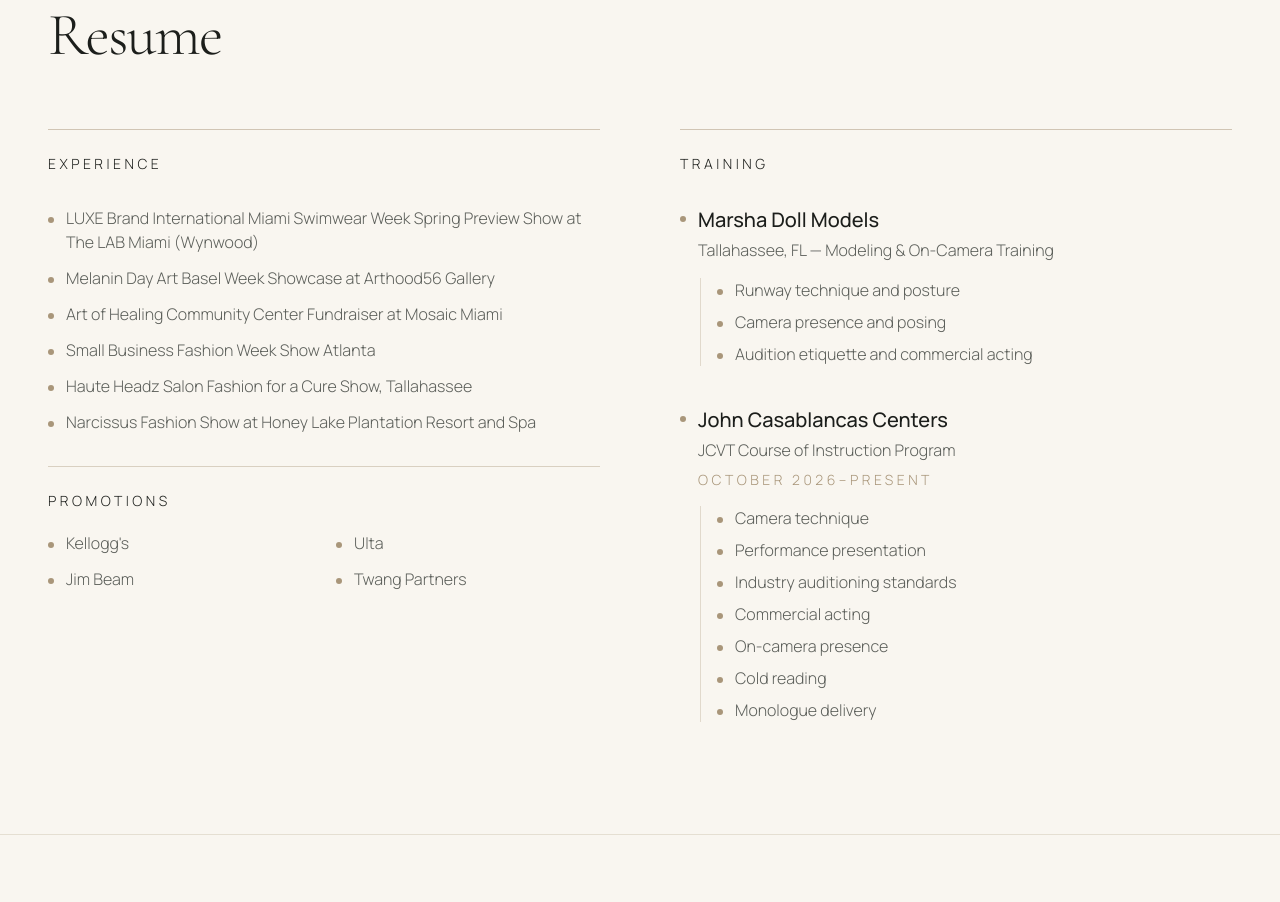
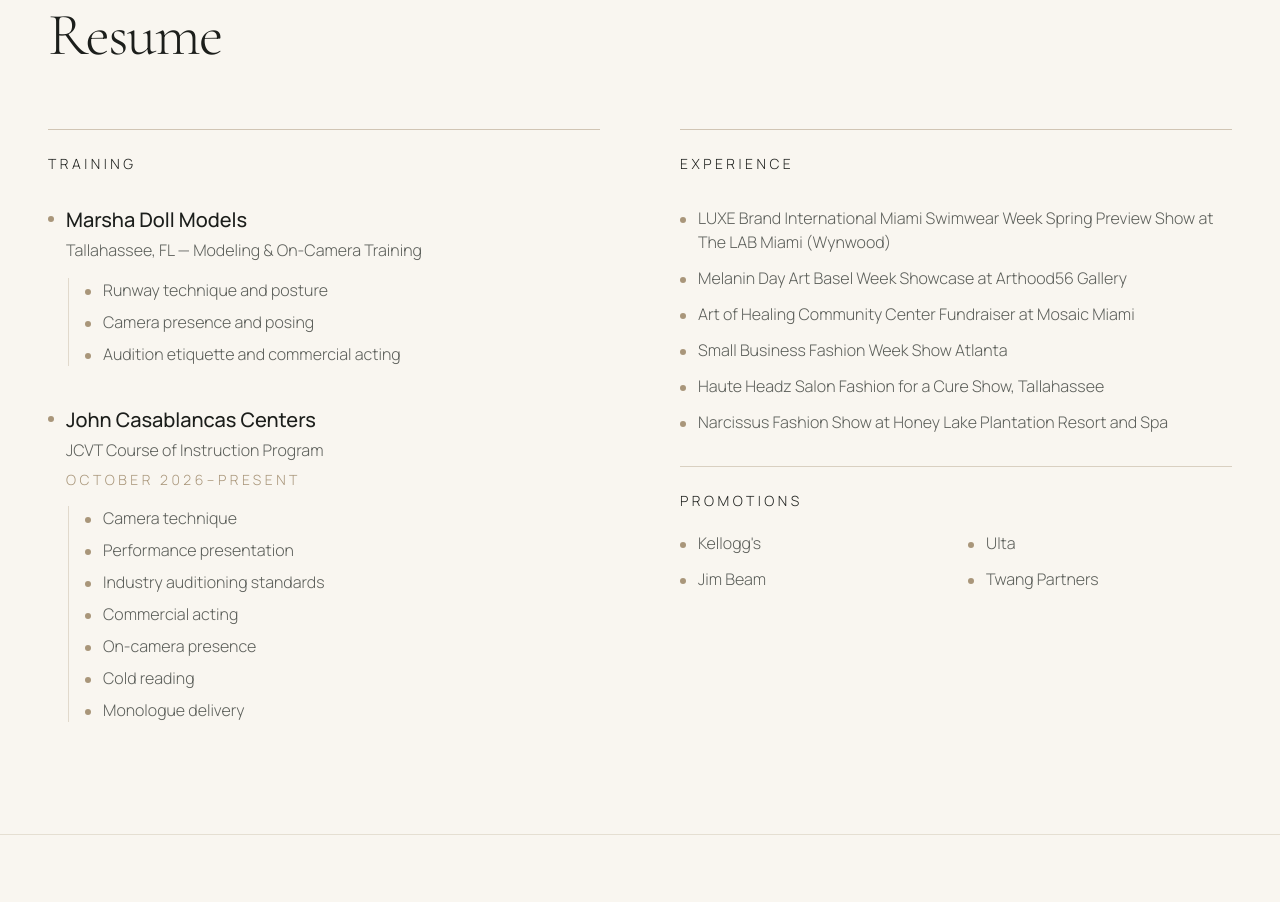
Before and after one commit to holygmusic-svg/chantae, a React (Create React App) app in the folder frontend/: page / in a window 1280 px wide. Shown: the part 2140-3042 px from the top of the page. Built offline with nearby package versions, Linux system fonts and the light colour scheme.

Commit message:
Swap Resume columns: Training left, Experience and Promotions right

```diff
--- a/frontend/src/components/Resume.jsx
+++ b/frontend/src/components/Resume.jsx
@@ -66,7 +66,7 @@
       </Reveal>
 
       <div className="grid grid-cols-1 lg:grid-cols-2 gap-14 lg:gap-20">
-        <Reveal delay={0.1} className="h-full">
+        <Reveal delay={0.2} className="h-full lg:order-2">
           <div className="border-t border-[#A9967A]/50 pt-6 h-full flex flex-col">
             <h3 className="label-ed text-[#1C1E1B] mb-8">Experience</h3>
             <ul className="space-y-3 text-sm md:text-base leading-relaxed font-light text-[#5C5F5A]">
@@ -87,7 +87,7 @@
           </div>
         </Reveal>
 
-        <Reveal delay={0.2} className="h-full">
+        <Reveal delay={0.1} className="h-full lg:order-1">
           <div className="border-t border-[#A9967A]/50 pt-6">
             <h3 className="label-ed text-[#1C1E1B] mb-8">Training</h3>
             <div className="space-y-10">
```
